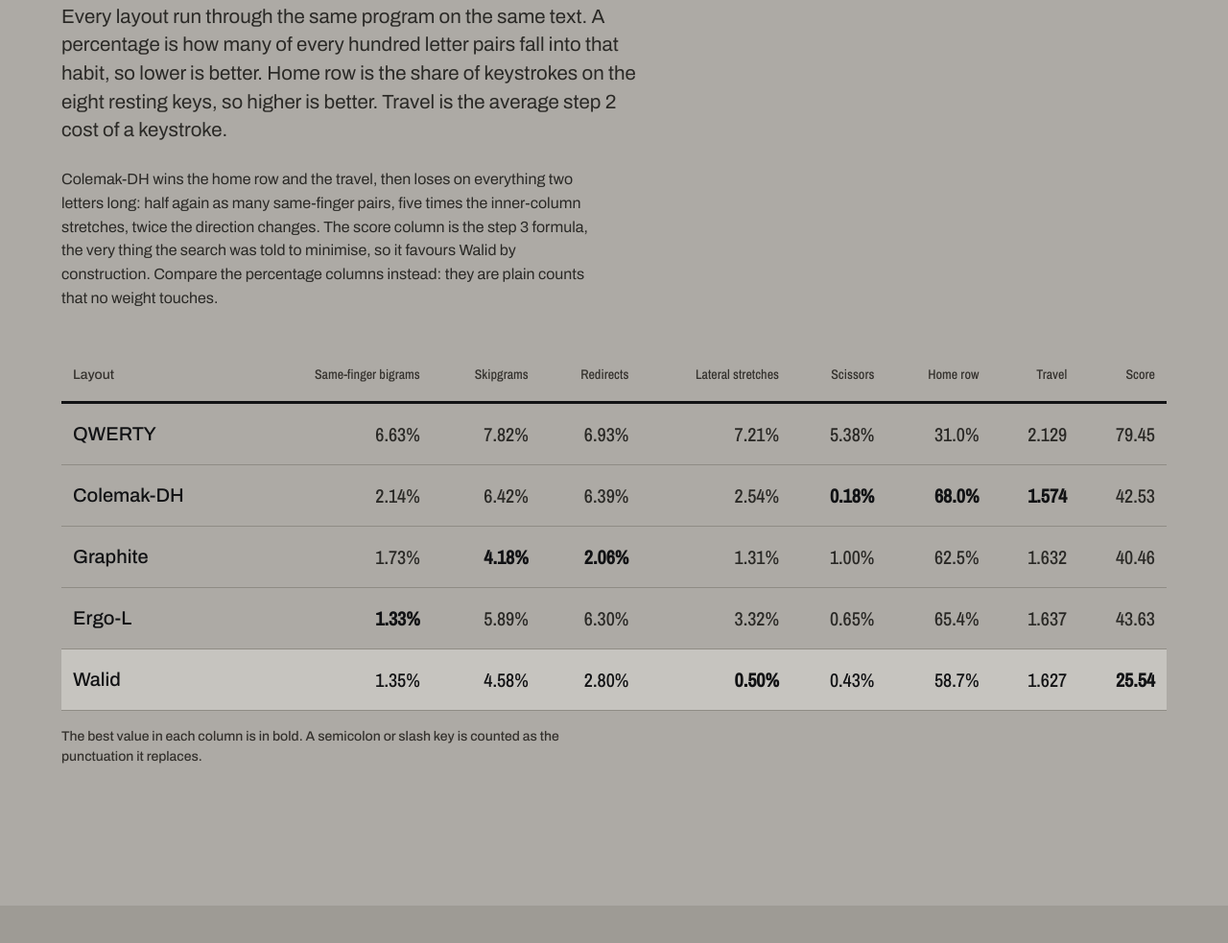
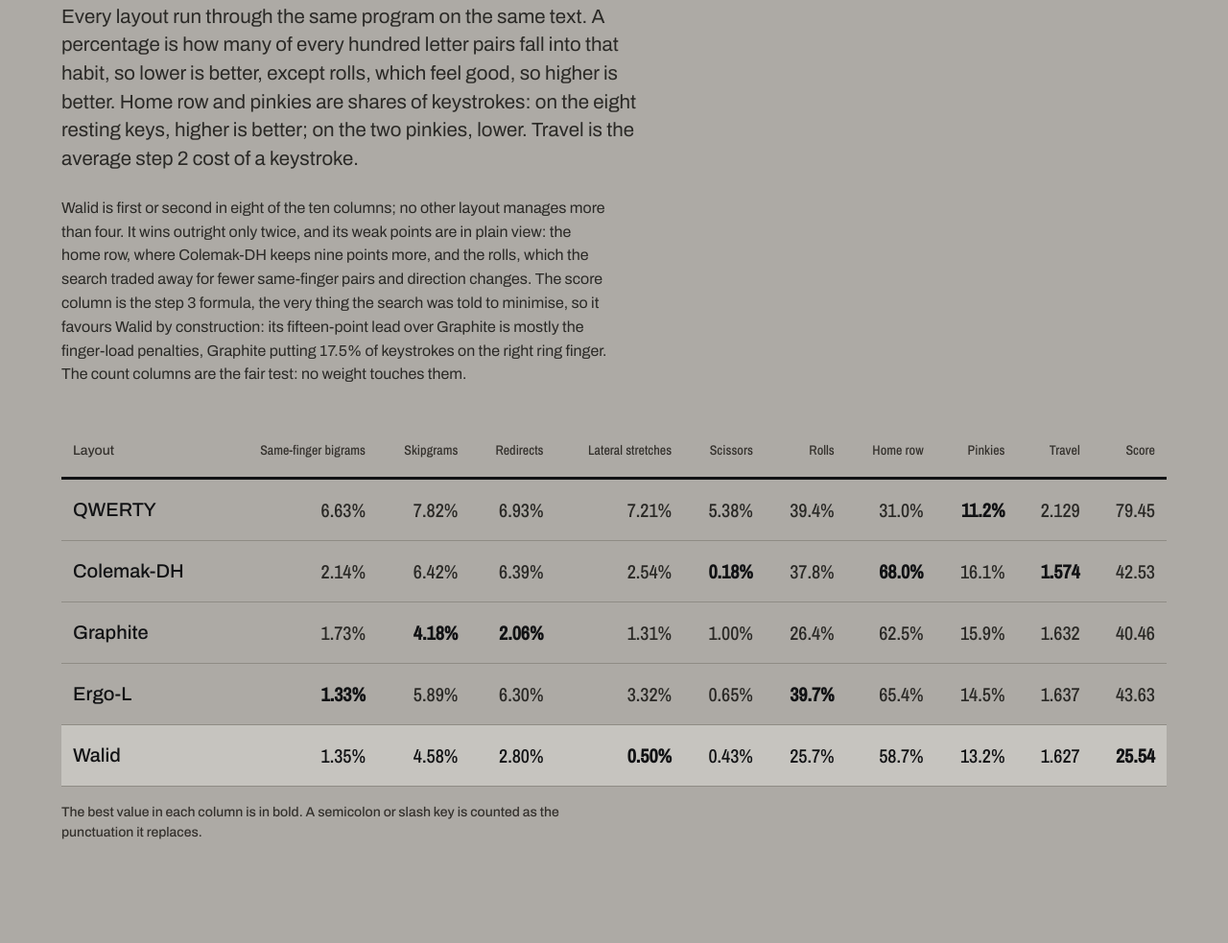
Before and after one commit to waliori/toucan2, a plain HTML site: page site/index.html in a window 1280 px wide. Shown: the part 6548-7531 px from the top of the page at 96% size. Drawn offline with nearby package versions, Linux system fonts and the light colour scheme.

Commit message:
site: the comparison table gains Rolls and Pinkies, two plain counts that make the score accountable, and the note names Walid's weak points (home row, rolls) and where its lead over Graphite comes from (finger load)

```diff
--- a/site/index.html
+++ b/site/index.html
@@ -200,17 +200,17 @@
   <div class="container">
     <div class="head">
       <h2 id="measure-head">Measured against the layouts I almost chose</h2>
-      <p class="lead">Every layout run through the same program on the same text. A percentage is how many of every hundred letter pairs fall into that habit, so lower is better. Home row is the share of keystrokes on the eight resting keys, so higher is better. Travel is the average step 2 cost of a keystroke.</p>
+      <p class="lead">Every layout run through the same program on the same text. A percentage is how many of every hundred letter pairs fall into that habit, so lower is better, except rolls, which feel good, so higher is better. Home row and pinkies are shares of keystrokes: on the eight resting keys, higher is better; on the two pinkies, lower. Travel is the average step 2 cost of a keystroke.</p>
     </div>
-    <p class="measure__note">Colemak-DH wins the home row and the travel, then loses on everything two letters long: half again as many same-finger pairs, five times the inner-column stretches, twice the direction changes. The score column is the step 3 formula, the very thing the search was told to minimise, so it favours Walid by construction. Compare the percentage columns instead: they are plain counts that no weight touches.</p>
+    <p class="measure__note">Walid is first or second in eight of the ten columns; no other layout manages more than four. It wins outright only twice, and its weak points are in plain view: the home row, where Colemak-DH keeps nine points more, and the rolls, which the search traded away for fewer same-finger pairs and direction changes. The score column is the step 3 formula, the very thing the search was told to minimise, so it favours Walid by construction: its fifteen-point lead over Graphite is mostly the finger-load penalties, Graphite putting 17.5% of keystrokes on the right ring finger. The count columns are the fair test: no weight touches them.</p>
     <table class="metrics">
-      <thead><tr><th scope="col">Layout</th><th scope="col" class="num">Same-finger bigrams</th><th scope="col" class="num">Skipgrams</th><th scope="col" class="num">Redirects</th><th scope="col" class="num">Lateral stretches</th><th scope="col" class="num">Scissors</th><th scope="col" class="num">Home row</th><th scope="col" class="num">Travel</th><th scope="col" class="num">Score</th></tr></thead>
+      <thead><tr><th scope="col">Layout</th><th scope="col" class="num">Same-finger bigrams</th><th scope="col" class="num">Skipgrams</th><th scope="col" class="num">Redirects</th><th scope="col" class="num">Lateral stretches</th><th scope="col" class="num">Scissors</th><th scope="col" class="num">Rolls</th><th scope="col" class="num">Home row</th><th scope="col" class="num">Pinkies</th><th scope="col" class="num">Travel</th><th scope="col" class="num">Score</th></tr></thead>
       <tbody>
-        <tr><td class="name">QWERTY</td><td class="num">6.63%</td><td class="num">7.82%</td><td class="num">6.93%</td><td class="num">7.21%</td><td class="num">5.38%</td><td class="num">31.0%</td><td class="num">2.129</td><td class="num">79.45</td></tr>
-        <tr><td class="name">Colemak-DH</td><td class="num">2.14%</td><td class="num">6.42%</td><td class="num">6.39%</td><td class="num">2.54%</td><td class="num is-best">0.18%</td><td class="num is-best">68.0%</td><td class="num is-best">1.574</td><td class="num">42.53</td></tr>
-        <tr><td class="name">Graphite</td><td class="num">1.73%</td><td class="num is-best">4.18%</td><td class="num is-best">2.06%</td><td class="num">1.31%</td><td class="num">1.00%</td><td class="num">62.5%</td><td class="num">1.632</td><td class="num">40.46</td></tr>
-        <tr><td class="name">Ergo-L</td><td class="num is-best">1.33%</td><td class="num">5.89%</td><td class="num">6.30%</td><td class="num">3.32%</td><td class="num">0.65%</td><td class="num">65.4%</td><td class="num">1.637</td><td class="num">43.63</td></tr>
-        <tr class="is-ours"><td class="name">Walid</td><td class="num">1.35%</td><td class="num">4.58%</td><td class="num">2.80%</td><td class="num is-best">0.50%</td><td class="num">0.43%</td><td class="num">58.7%</td><td class="num">1.627</td><td class="num is-best">25.54</td></tr>
+        <tr><td class="name">QWERTY</td><td class="num">6.63%</td><td class="num">7.82%</td><td class="num">6.93%</td><td class="num">7.21%</td><td class="num">5.38%</td><td class="num">39.4%</td><td class="num">31.0%</td><td class="num is-best">11.2%</td><td class="num">2.129</td><td class="num">79.45</td></tr>
+        <tr><td class="name">Colemak-DH</td><td class="num">2.14%</td><td class="num">6.42%</td><td class="num">6.39%</td><td class="num">2.54%</td><td class="num is-best">0.18%</td><td class="num">37.8%</td><td class="num is-best">68.0%</td><td class="num">16.1%</td><td class="num is-best">1.574</td><td class="num">42.53</td></tr>
+        <tr><td class="name">Graphite</td><td class="num">1.73%</td><td class="num is-best">4.18%</td><td class="num is-best">2.06%</td><td class="num">1.31%</td><td class="num">1.00%</td><td class="num">26.4%</td><td class="num">62.5%</td><td class="num">15.9%</td><td class="num">1.632</td><td class="num">40.46</td></tr>
+        <tr><td class="name">Ergo-L</td><td class="num is-best">1.33%</td><td class="num">5.89%</td><td class="num">6.30%</td><td class="num">3.32%</td><td class="num">0.65%</td><td class="num is-best">39.7%</td><td class="num">65.4%</td><td class="num">14.5%</td><td class="num">1.637</td><td class="num">43.63</td></tr>
+        <tr class="is-ours"><td class="name">Walid</td><td class="num">1.35%</td><td class="num">4.58%</td><td class="num">2.80%</td><td class="num is-best">0.50%</td><td class="num">0.43%</td><td class="num">25.7%</td><td class="num">58.7%</td><td class="num">13.2%</td><td class="num">1.627</td><td class="num is-best">25.54</td></tr>
       </tbody>
     </table>
     <p class="caption">The best value in each column is in bold. A semicolon or slash key is counted as the punctuation it replaces.</p>
--- a/site/styles.css
+++ b/site/styles.css
@@ -292,7 +292,7 @@ section { padding-block: var(--section-gap); }
 @media (max-width: 40rem) {
   .cands, .step .cands { grid-template-columns: minmax(0, 1fr); }
   /* the phone keeps the layout name, same-finger bigrams, redirects, home row and the score */
-  .metrics th:nth-child(3), .metrics td:nth-child(3), .metrics th:nth-child(5), .metrics td:nth-child(5), .metrics th:nth-child(6), .metrics td:nth-child(6), .metrics th:nth-child(8), .metrics td:nth-child(8) { display: none; }
+  .metrics :is(th, td):is(:nth-child(3), :nth-child(5), :nth-child(6), :nth-child(7), :nth-child(9), :nth-child(10)) { display: none; }
   .metrics th, .metrics td { padding: var(--space-sm) var(--space-2xs); font-size: var(--text-md); }
   .hands { font-size: 2.5rem; }
   .terms th, .terms td { padding: var(--space-xs) var(--space-2xs); font-size: var(--text-sm); }
```
Also changed, not shown: site/index.tmpl.html (+8 -8 lines).
